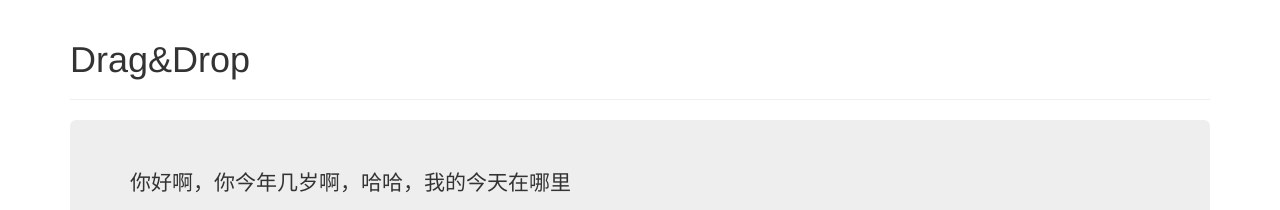
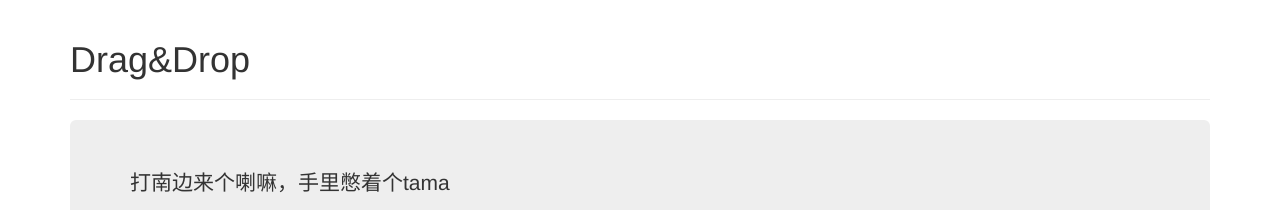
Before and after one commit to showkawa/H5C3, a plain HTML site: page html5/拖拽/index.html in a window 1280 px wide. Shown: the top 210 px of the page. Drawn offline with Linux system fonts and the light colour scheme.

Commit message:
Update index.html

```diff
--- a/html5/拖拽/index.html
+++ b/html5/拖拽/index.html
@@ -4,7 +4,7 @@
 <head>
     <meta charset="UTF-8">
     <title>拖放操作</title>
-    <meta name="author" content="汪磊">
+    <meta name="author" content="">
     <link rel="stylesheet" href="../classlist/bootstrap.min.css">
     <style>
         #target {
@@ -32,7 +32,7 @@
     <div class="page-header">
         <h1>Drag&Drop</h1></div>
     <div class="jumbotron">
-        <p>你好啊，你今年几岁啊，哈哈，我的今天在哪里</p>
+        <p>打南边来个喇嘛，手里憋着个tama</p>
         <img src="toy.png" alt="">
     </div>
     <div id="target">
@@ -76,7 +76,7 @@
                 }
 
             }else{
-                //短路运算
+                //
                 var data = e.dataTransfer.getData('text/uri-list');
                 if(data){
                     //拖入的是图片
```
